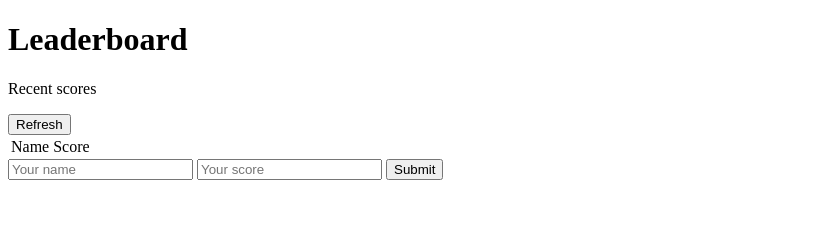
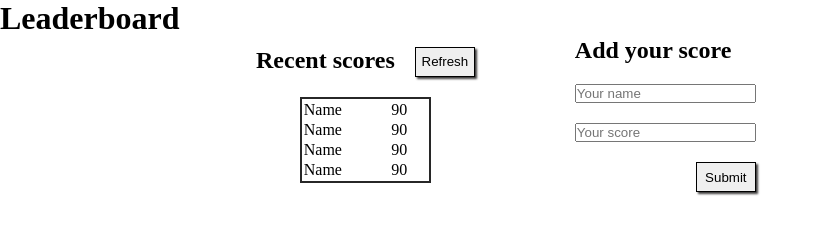
Before and after one commit to Tekhlay/Leaderboard, a website built with webpack: page src/index.html in a window 1280 px wide. Shown: the whole page, without its empty margins (0-823 px from the left). Built offline with nearby package versions, Linux system fonts and the light colour scheme.

Commit message:
Add style and content section

```diff
--- a/src/index.html
+++ b/src/index.html
@@ -12,20 +12,36 @@
         <article class="container">
             <div class="recentscores">
                 <div class="score-header">
-                    <p>Recent scores</p>
-                    <button>Refresh</button>
+                    <h2>Recent scores</h2>
+                    <button class="btn-refresh">Refresh</button>
                 </div>
-                <table>
+                <table class="list-score">
                     <tr>
                         <td>Name</td>
-                        <td>Score</td>
+                        <td>90</td>
+                    </tr>
+                    <tr>
+                        <td>Name</td>
+                        <td>90</td>
+                    </tr>
+                    <tr>
+                        <td>Name</td>
+                        <td>90</td>
+                    </tr>
+                    <tr>
+                        <td>Name</td>
+                        <td>90</td>
                     </tr>
                 </table>
             </div>
             <form action="#" class="form-score">
+                <h2>Add your score</h2>
                 <input type="text" name="" id="" placeholder="Your name">
                 <input type="text" name="" id="" placeholder="Your score">
-                <input type="button" value="Submit">
+                <div class="btnform">
+                    <input class="addbtn" type="button" value="Submit">
+                </div>
+
             </form>
         </article>
     </main>
--- a/src/style.css
+++ b/src/style.css
@@ -0,0 +1,60 @@
+* {
+  margin: 0;
+  padding: 0;
+}
+
+.main {
+  background-color: white;
+}
+
+.container {
+  width: 60%;
+  display: flex;
+  flex-direction: row;
+  margin: 0 auto;
+  align-items: center;
+  gap: 100px;
+}
+
+.recentscores {
+  display: flex;
+  flex-direction: column;
+  align-items: center;
+  justify-content: space-between;
+  gap: 20px;
+}
+
+.score-header {
+  display: flex;
+  flex-direction: row;
+  gap: 20px;
+}
+
+.list-score {
+  width: 60%;
+  border: 2px solid rgb(39, 39, 39);
+}
+
+tr {
+  width: 100%;
+}
+
+.form-score {
+  display: flex;
+  flex-direction: column;
+  gap: 20px;
+}
+
+.btnform {
+  display: flex;
+  justify-content: flex-end;
+  padding: 0;
+}
+
+.addbtn,
+.btn-refresh {
+  width: 60px;
+  height: 30px;
+  border: 1px solid;
+  box-shadow: 2px 2px 2px rgb(62, 61, 61);
+}
```
Also changed, not shown: dist/index.html, dist/index.js.
